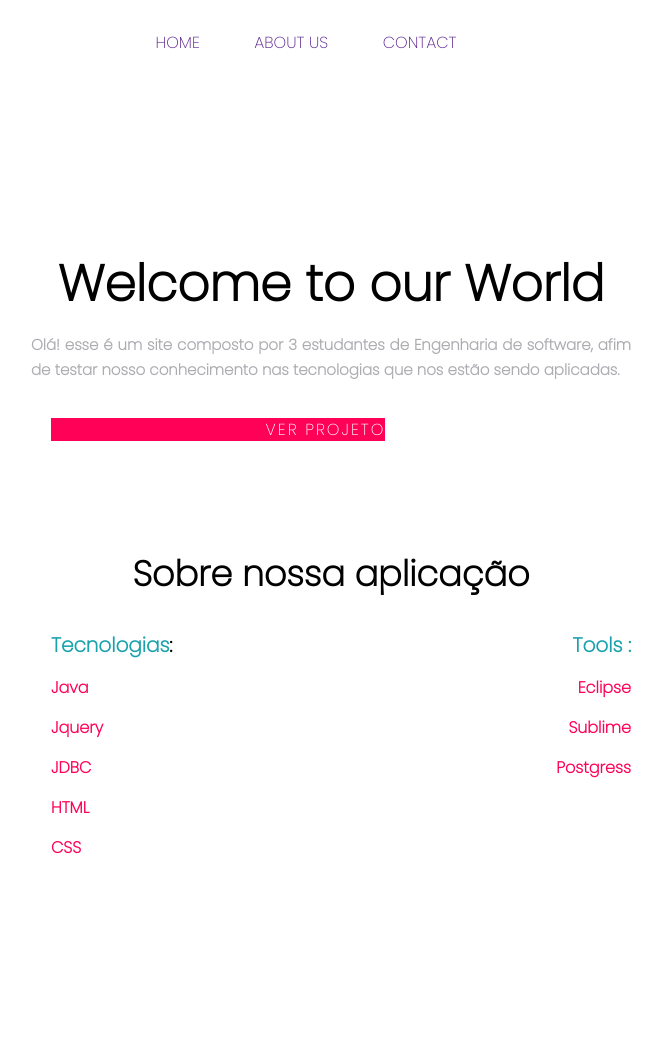
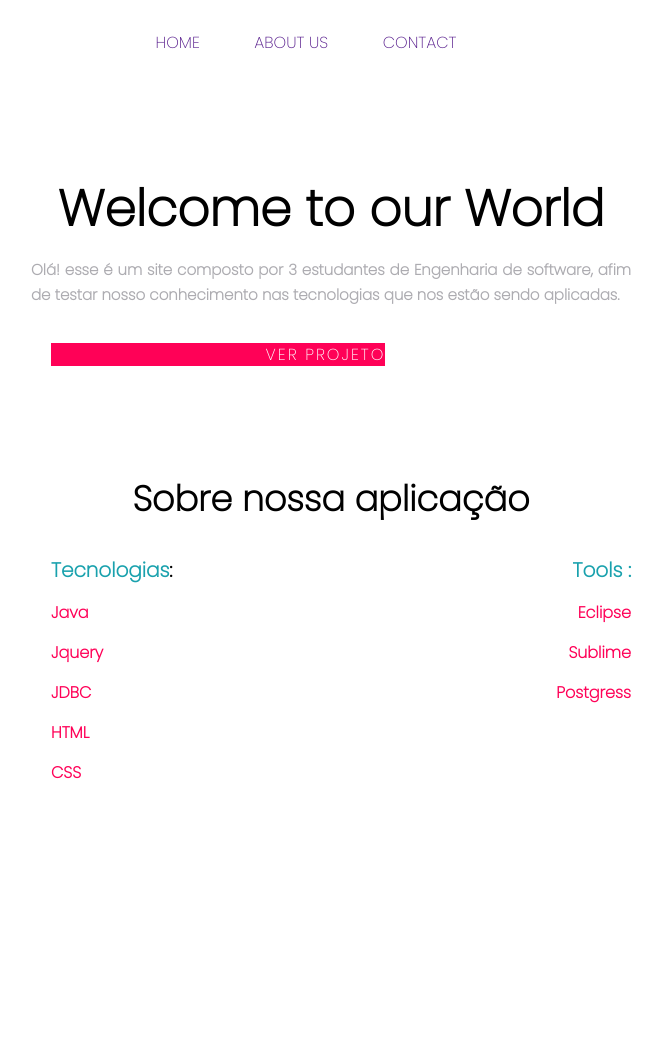
Before and after one commit to Ulisses1478/projeto-login, a plain HTML site: page index.html in a window 1280 px wide. Shown: the whole page, without its empty margins (309-971 px from the left). After the commit the page ends 972 px from the top, so only its background shows below. Drawn offline with Linux system fonts and the light colour scheme.

Commit message:
update: melhoria no margin top

```diff
--- a/style.css
+++ b/style.css
@@ -54,7 +54,7 @@ body{
 	height: 300px;
 	display: flex;
 	margin: auto;
-	margin-top: 15%;
+	margin-top: 117px;
  	justify-content: center;
 
 }
```
